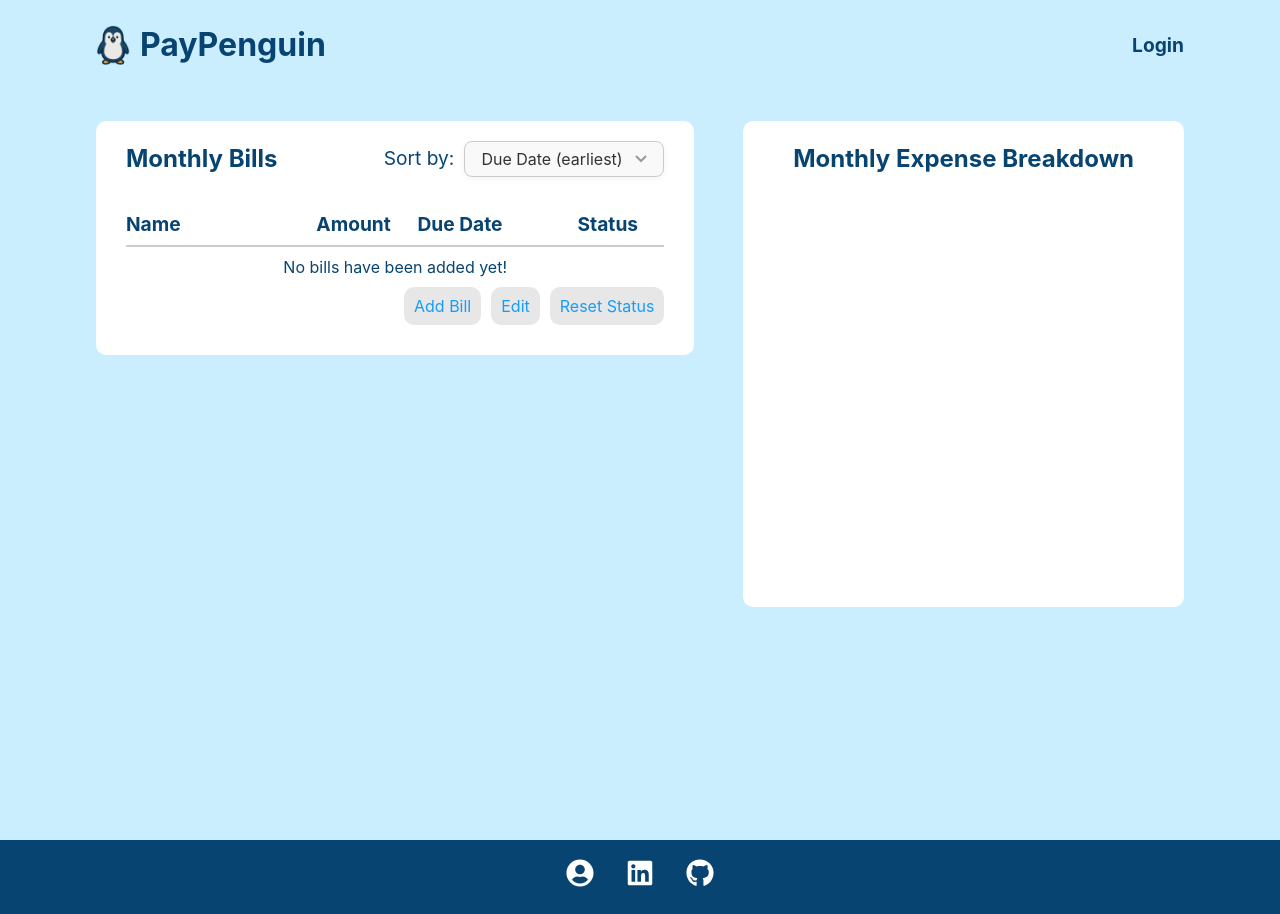
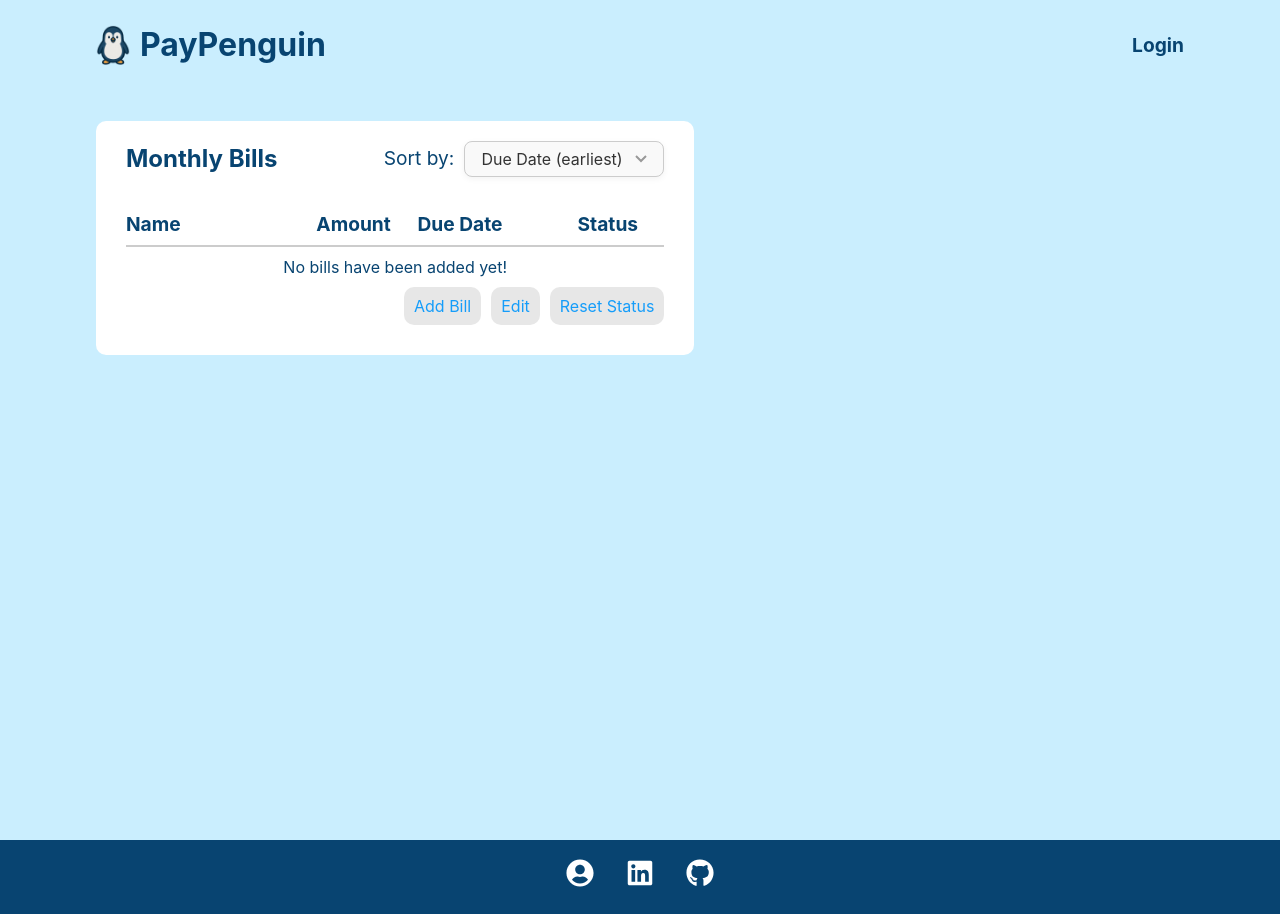
Before and after one commit to williamandrews2/PayPenguin, a React (Vite) app: page /dashboard in a window 1280 px wide. Built offline with nearby package versions, Linux system fonts and the light colour scheme.

Commit message:
Temporarily removed BillChart component.

```diff
--- a/src/App.jsx
+++ b/src/App.jsx
@@ -42,7 +42,7 @@ function App() {
           <div className="bill-sections">
             <BillContext.Provider value={{ bills, setBills }}>
               <BillList />
-              <BillChart />
+              {/* <BillChart /> */}
             </BillContext.Provider>
           </div>
         </div>
```
